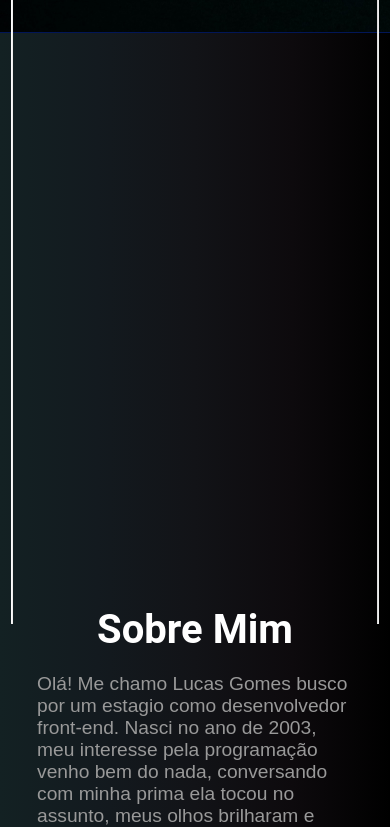
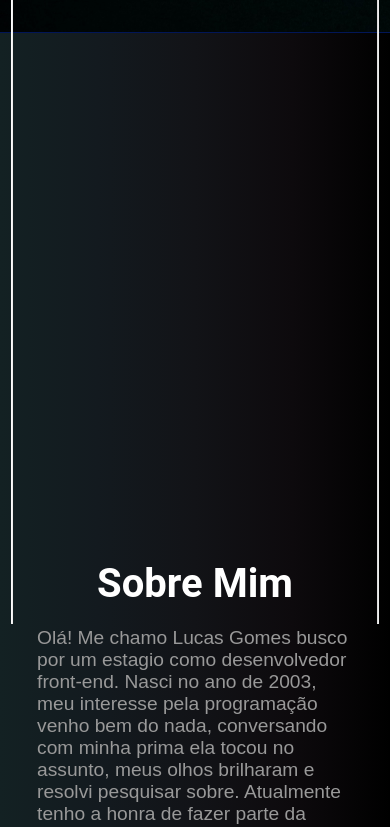
Before and after one commit to LucasGAraujo/Portifolio-em-react, a React (Create React App) app: page / in a window 390 px wide. Shown: the part 980-1807 px from the top of the page. Built offline with nearby package versions, Linux system fonts and the light colour scheme; no server answers; a web font is replaced by a local one.

Commit message:
Atualizar o Media.css

```diff
--- a/src/style/Media.css
+++ b/src/style/Media.css
@@ -544,9 +544,7 @@
         .teste{height:120vh;
           margin-bottom:100px;
         }
-        .container_section{
-          margin-top:70px;}
-        .one_section{margin-top:100px;}
+        .one_section{margin-top:40px;}
       }
       @media screen and (max-width:380px){
       .two_section{
```
